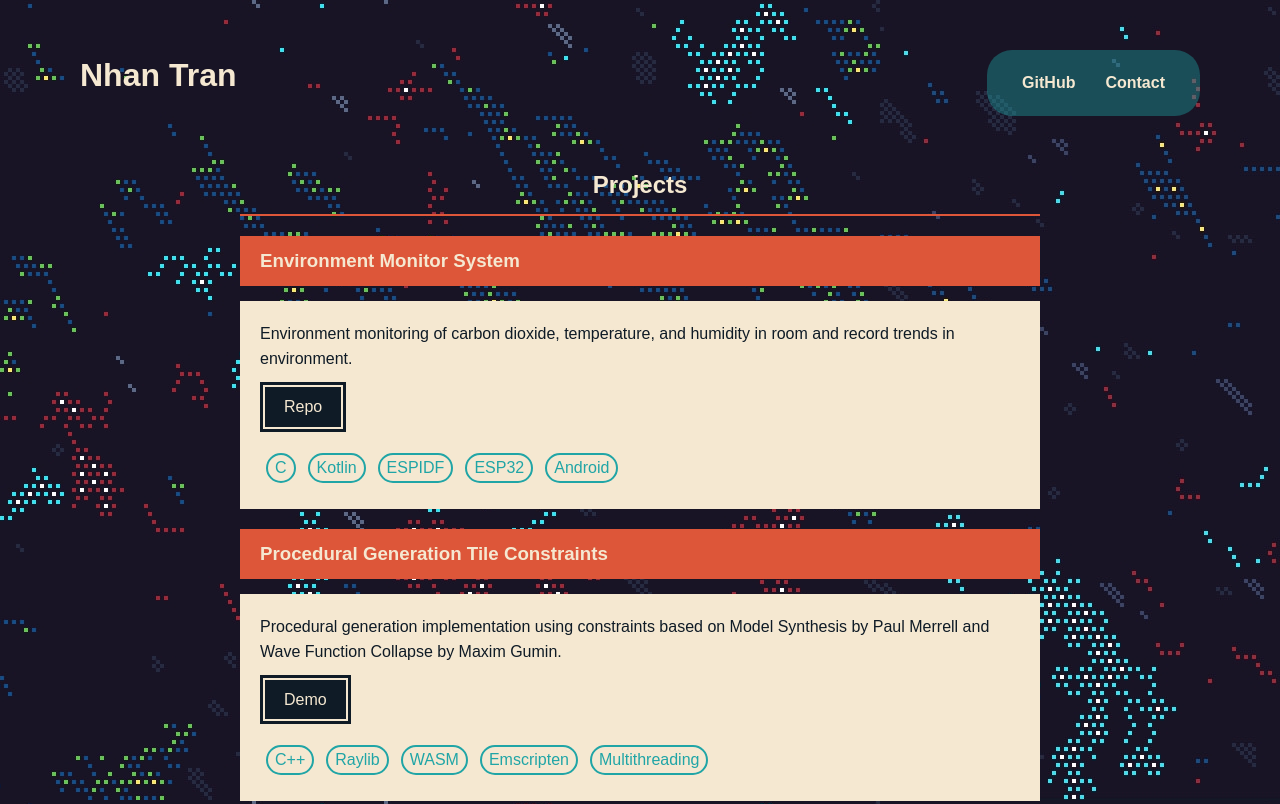
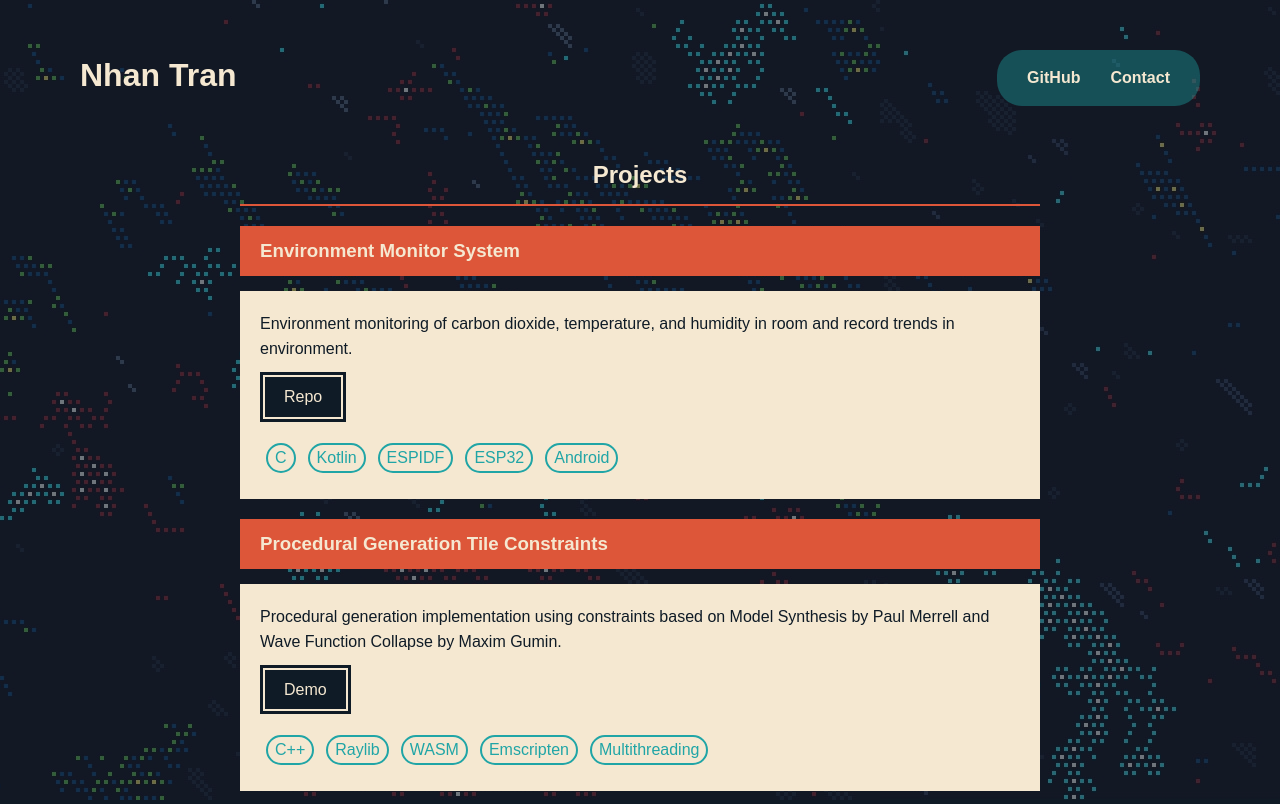
Before and after one commit to tranqnhan/Portfolio, a plain HTML site: page index.html in a window 1280 px wide. Shown: the top 804 px of the page. Drawn offline with Linux system fonts and the light colour scheme.

Commit message:
make background more subtle

```diff
--- a/src/css/styles.css
+++ b/src/css/styles.css
@@ -11,13 +11,22 @@ body {
     line-height: 1.6;
     background: var(--color-black);
     color: var(--color-white);
-
-    background-image: url("../../assets/image1.jpg");
-    background-repeat: repeat-x repeat-y;
-    background-size: auto;
-    animation: slide-bg 120s linear infinite;
     margin-bottom: 100px;
 }
+
+body::before {
+    content: "";
+    position: fixed;
+    inset: 0;
+    background-image: url("../../assets/image1.jpg");
+    background-size: auto;
+    background-repeat: repeat;
+    animation: slide-bg 120s linear infinite;
+    opacity: 0.4;
+    z-index: -1;
+    pointer-events: none;
+}
+
 
 header {
     color: var(--color-white);
@@ -46,7 +55,7 @@ header {
         flex-direction: row;
         justify-content: flex-end;
         align-items: center;
-        padding: 20px;
+        padding: 15px;
 
 
 
```
